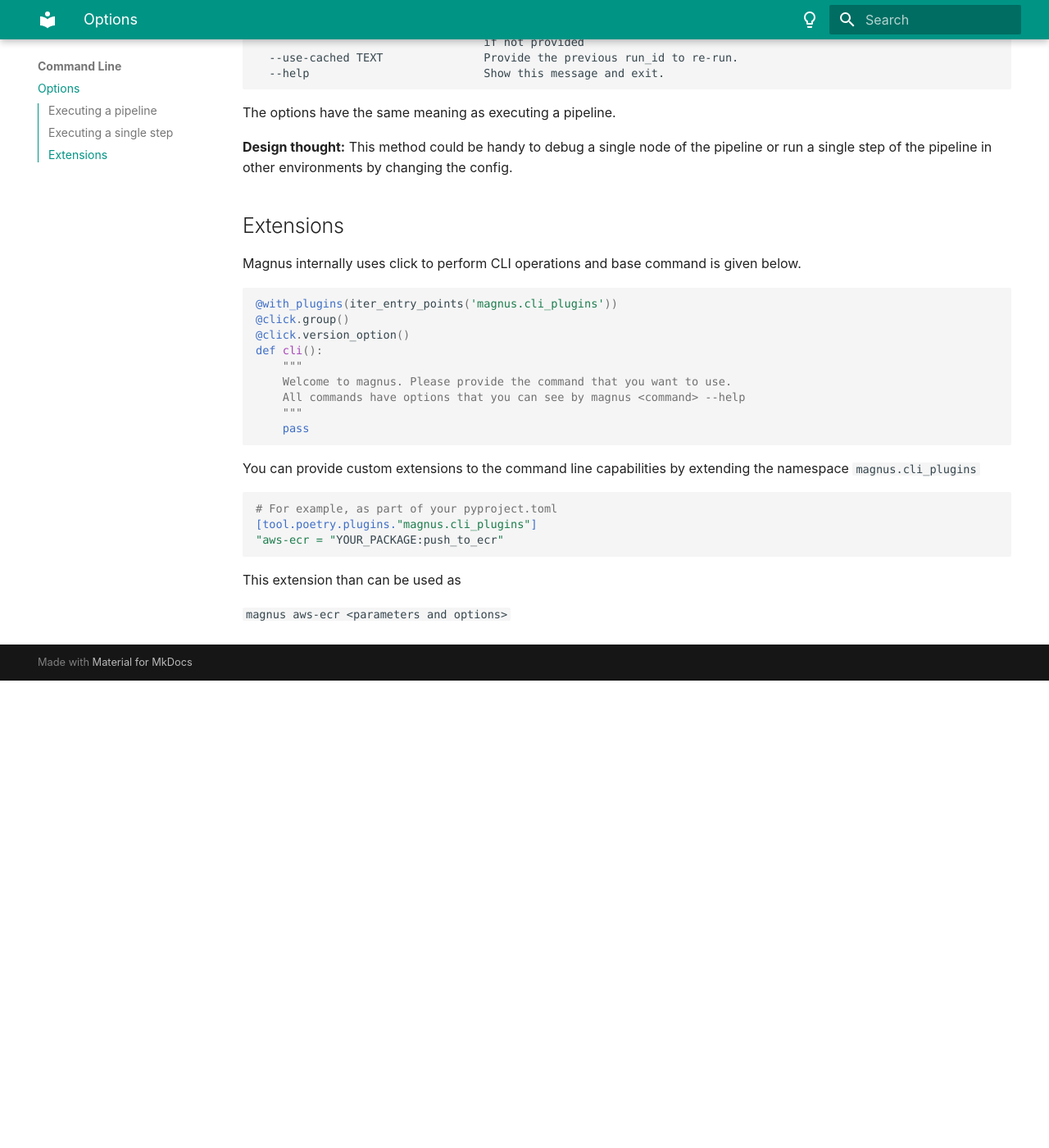
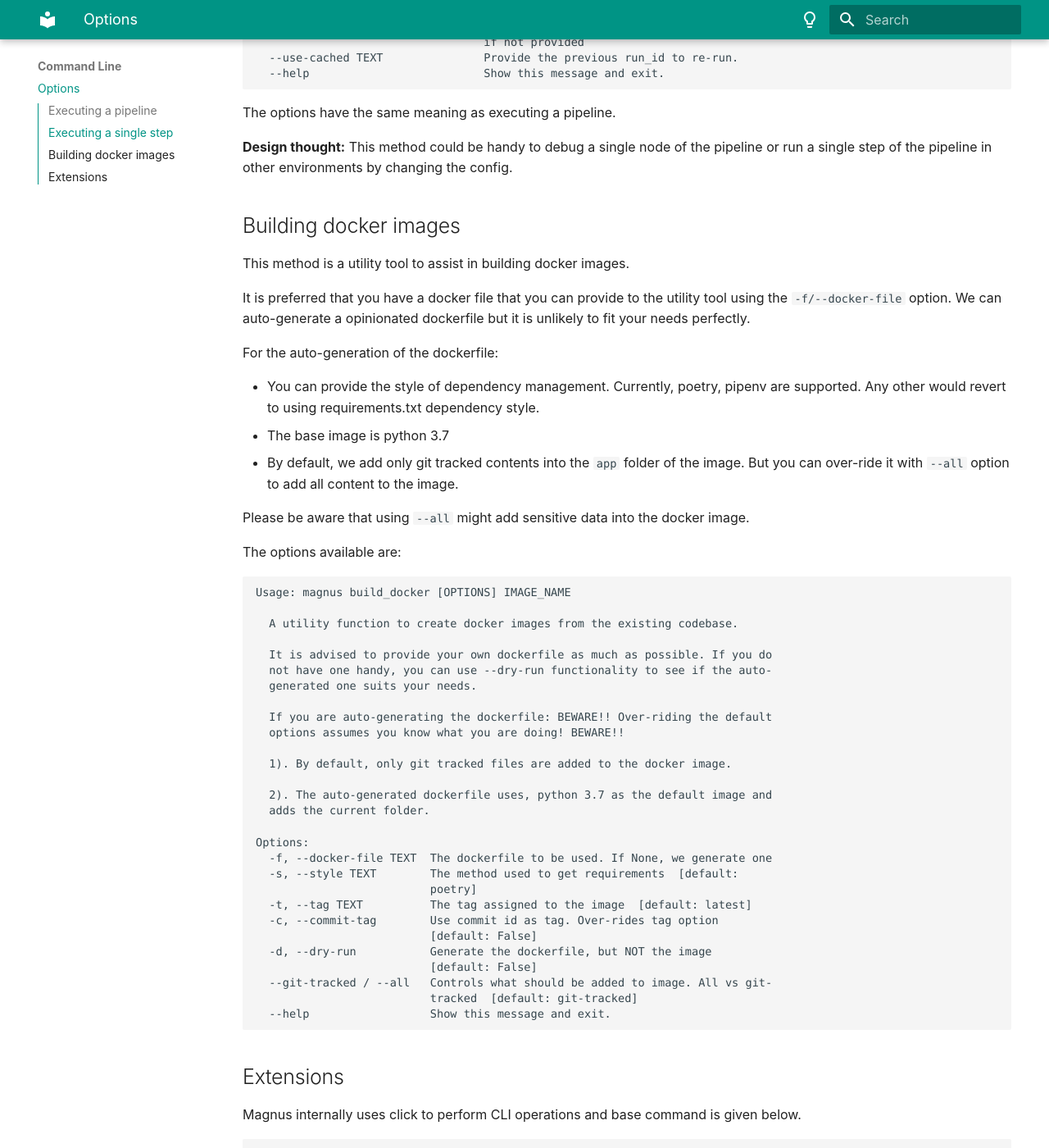
Before and after one commit to AstraZeneca/runnable, an MkDocs documentation site: the page built from docs/command-line.md, in a window 1280 px wide and 1400 px high, scrolled down 3384 px. Shown: the whole window at 82% size. Built offline with MkDocs 1.6.1 and Material for MkDocs 9.7.7, drawn with Linux system fonts in a browser that asks for light colours; before the commit the page ends 4214 px from its top, so only the background shows below that.

Commit message:
Docker build utility

````diff
--- a/docs/command-line.md
+++ b/docs/command-line.md
@@ -167,6 +167,59 @@ The options have the same meaning as executing a pipeline.
 **Design thought:** This method could be handy to debug a single node of the pipeline or run a single step of the pipeline
 in other environments by changing the config.
 
+
+## Building docker images
+
+This method is a utility tool to assist in building docker images.
+
+It is preferred that you have a docker file that you can provide to the utility tool using the ```-f/--docker-file```
+option. We can auto-generate a opinionated dockerfile but it is unlikely to fit your needs perfectly.
+
+For the auto-generation of the dockerfile:
+
+- You can provide the style of dependency management. Currently, poetry, pipenv are supported. Any other would revert
+to using requirements.txt dependency style.
+- The base image is python 3.7
+- By default, we add only git tracked contents into the ```app``` folder of the image. But you can over-ride it
+with ```--all``` option to add all content to the image.
+
+Please be aware that using ```--all``` might add sensitive data into the docker image.
+
+The options available are:
+
+```
+Usage: magnus build_docker [OPTIONS] IMAGE_NAME
+
+  A utility function to create docker images from the existing codebase.
+
+  It is advised to provide your own dockerfile as much as possible. If you do
+  not have one handy, you can use --dry-run functionality to see if the auto-
+  generated one suits your needs.
+
+  If you are auto-generating the dockerfile: BEWARE!! Over-riding the default
+  options assumes you know what you are doing! BEWARE!!
+
+  1). By default, only git tracked files are added to the docker image.
+
+  2). The auto-generated dockerfile uses, python 3.7 as the default image and
+  adds the current folder.
+
+Options:
+  -f, --docker-file TEXT  The dockerfile to be used. If None, we generate one
+  -s, --style TEXT        The method used to get requirements  [default:
+                          poetry]
+  -t, --tag TEXT          The tag assigned to the image  [default: latest]
+  -c, --commit-tag        Use commit id as tag. Over-rides tag option
+                          [default: False]
+  -d, --dry-run           Generate the dockerfile, but NOT the image
+                          [default: False]
+  --git-tracked / --all   Controls what should be added to image. All vs git-
+                          tracked  [default: git-tracked]
+  --help                  Show this message and exit.
+```
+
+
+
 ## Extensions
 
 Magnus internally uses click to perform CLI operations and base command is given below.
--- a/pyproject.toml
+++ b/pyproject.toml
@@ -1,6 +1,6 @@
 [tool.poetry]
 name = "magnus"
-version = "0.3.1"
+version = "0.3.2"
 description = "A Compute agnostic pipelining software"
 authors = ["Vijay Vammi <vijay.vammi@astrazeneca.com>", "Vijay Vammi <mesanthu@gmail.com>"]
 license = "Apache-2.0"
````
Also changed, not shown: docs/RELEASES.md (+4 -1 lines), 1 other file.
